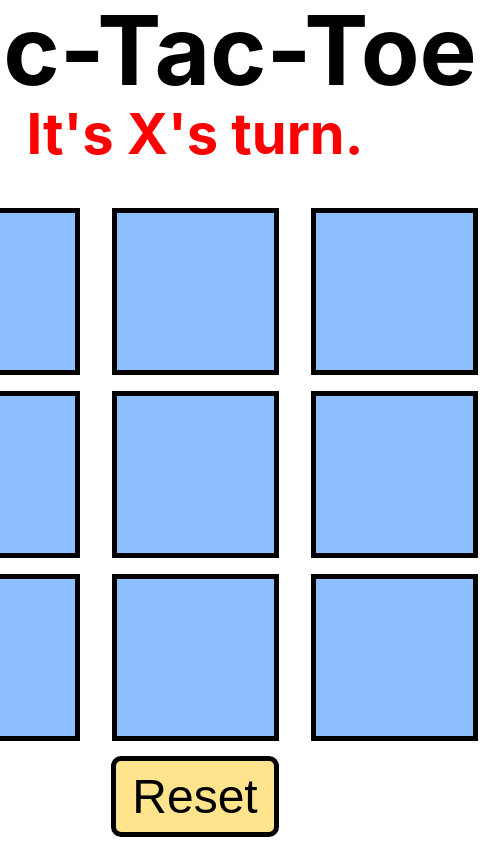
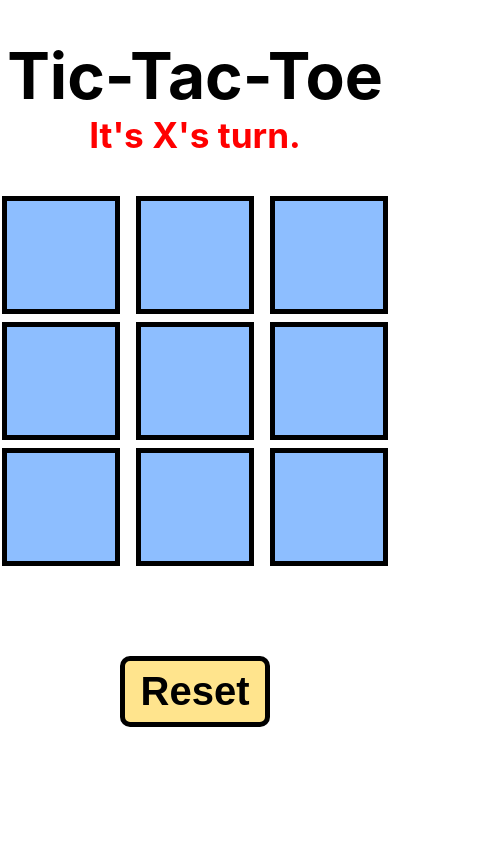
Before and after one commit to khalidhersi/tic-tac-toe, a React (Create React App) app: page / in a window 390 px wide. Shown: the whole page, 494 px wide, since content can reach past the window. Built offline with nearby package versions, Linux system fonts and the light colour scheme.

Commit message:
media queries corrected

```diff
--- a/src/components/Board/Board.css
+++ b/src/components/Board/Board.css
@@ -6,3 +6,10 @@
   position: relative;
   bottom: 2rem;
 }
+
+@media screen and (min-width: 350px) and (max-width: 585px) {
+  .board {
+    position: relative;
+    top: 2rem;
+  }
+}
--- a/src/components/Game/Game.css
+++ b/src/components/Game/Game.css
@@ -11,6 +11,7 @@
   font-size: 6rem;
   position: relative;
   bottom: 3rem;
+  text-align: center;
 }
 .game__text {
   position: relative;
@@ -18,6 +19,7 @@
   font-size: 3.5rem;
   position: relative;
   color: red;
+  text-align: center;
 }
 .game__btn {
   position: relative;
@@ -29,3 +31,33 @@
   color: black;
   border: 5px solid black;
 }
+
+@media screen and (min-width: 350px) and (max-width: 585px) {
+  .game {
+
+  }
+
+  .game__title {
+    font-size: 4rem;
+    position: relative;
+    bottom: 0;
+  }
+
+  .game__text {
+    position: relative;
+    bottom: 0;
+    font-size: 2.2rem;
+    position: relative;
+    color: red;
+    text-align: center;
+  }
+
+  .game__btn {
+  position: relative;
+  top: 0;
+  margin-bottom: 5rem;
+  font-size: 2.5rem;
+  font-weight: bold;
+}
+
+}
--- a/src/components/Square/Square.css
+++ b/src/components/Square/Square.css
@@ -1,3 +1,4 @@
+
 .square {
   background-color: rgb(141, 190, 255);
   display: flex;
@@ -20,3 +21,15 @@
   color: white;
   background-color: black;
 }
+
+
+@media screen and (min-width: 350px) and (max-width: 585px) {
+  .square {
+    width: 14vh;
+    height: 14vh;
+    margin: 0.5rem;
+    font-size: 5rem;
+    font-weight: bold;
+  }
+
+}
```
